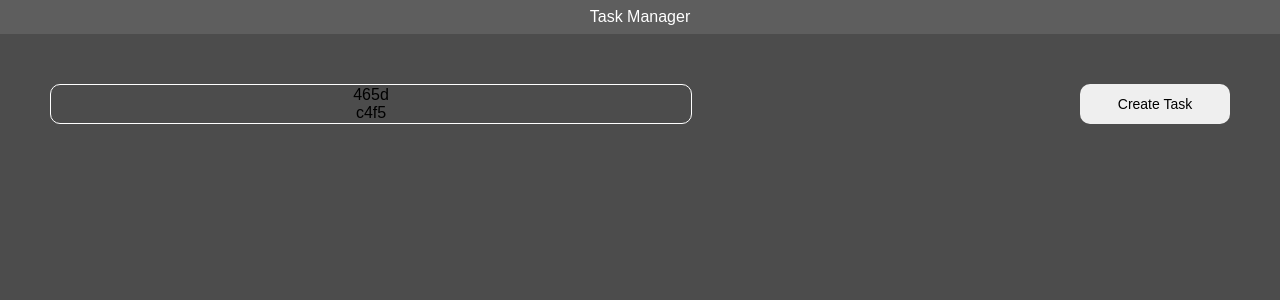
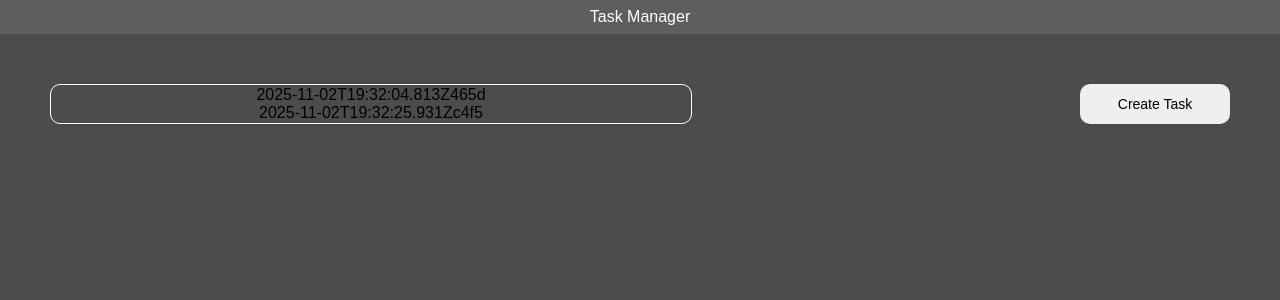
Before and after one commit to ivasykdok/type-script-lesson-001, a React (Vite) app: page / in a window 1280 px wide. Shown: the top 300 px of the page. Built offline with nearby package versions, Linux system fonts and the light colour scheme; data requests are answered from the project's data file.

Commit message:
crate service

```diff
--- a/src/api/apiController.tsx
+++ b/src/api/apiController.tsx
@@ -40,7 +40,7 @@ export class TaskController {
 }
 */
 
-import type { CreateTaskPayload, TaskData } from "../types.tsx";
+import type { CreateTaskPayload, Task } from "../types.tsx";
 import { ApiService } from "./apiService.tsx";
 
 export class ApiController {
@@ -50,11 +50,11 @@ export class ApiController {
     this.apiService = new ApiService();
   }
 
-  async getAllTasks(): Promise<TaskData[]> {
+  async getAllTasks(): Promise<Task[]> {
     return await this.apiService.fetchAllTasks();
   }
 
-  async createTask(data: CreateTaskPayload): Promise<TaskData | null> {
+  async createTask(data: CreateTaskPayload): Promise<Task | null> {
     return await this.apiService.createTask(data);
   }
 }
--- a/src/api/apiService.tsx
+++ b/src/api/apiService.tsx
@@ -1,4 +1,4 @@
-import type { TaskData } from "../types.tsx";
+import type { Task } from "../types.tsx";
 
 export class ApiService {
   private apiUrl: string;
@@ -7,7 +7,7 @@ export class ApiService {
     this.apiUrl = apiUrl;
   }
 
-  async fetchAllTasks(): Promise<TaskData[]> {
+  async fetchAllTasks(): Promise<Task[]> {
     try {
       const response = await fetch(this.apiUrl, {
         method: "GET",
@@ -29,7 +29,7 @@ export class ApiService {
     }
   }
 
-  async createTask(taskData: TaskData): Promise<TaskData | null> {
+  async createTask(taskData: Task): Promise<Task | null> {
     try {
       const response = await fetch(this.apiUrl, {
         method: "POST",
--- a/src/pages/Homepage.tsx
+++ b/src/pages/Homepage.tsx
@@ -1,13 +1,13 @@
 import { useNavigate } from "react-router-dom";
 import { useEffect, useState } from "react";
 import { ApiController } from "../api/apiController.tsx";
-import type { TaskData } from "../types.tsx";
+import type { Task } from "../types.tsx";
 
 const Homepage = () => {
   const navigate = useNavigate();
   const api = new ApiController();
 
-  const [taskList, setTaskList] = useState<TaskData[]>([]);
+  const [taskList, setTaskList] = useState<Task[]>([]);
 
   useEffect(() => {
     const fetchTasks = async () => {
@@ -30,6 +30,7 @@ const Homepage = () => {
           {taskList.length > 0 ? (
             taskList.map((task) => (
               <li key={task.id} className={"item"}>
+                <span>{task.createdAt}</span>
                 {task.id}
               </li>
             ))
--- a/src/types.tsx
+++ b/src/types.tsx
@@ -2,13 +2,7 @@ import { z } from "zod";
 
 export const statuses = ["todo", "in progress", "done"] as const;
 
-export interface TaskData {
-  title: string;
-  description?: string;
-  status?: "todo" | "in-progress" | "done";
-  priority?: "low" | "medium" | "high";
-  deadline?: string;
-}
+export type Status = (typeof statuses)[number];
 
 export type Task = {
   id: string;
@@ -18,7 +12,6 @@ export type Task = {
   createdAt: string;
   deadline: string | null;
 };
-
 
 export const taskSchema = z.object({
   title: z.string().min(1, "Title is required"),
@@ -30,4 +23,6 @@ export const taskSchema = z.object({
 
 export type CreateTaskData = z.infer<typeof taskSchema>;
 
-export type CreateTaskPayload = Omit<CreateTaskData, "createdAt"> & { createdAt: string };
+export type CreateTaskPayload = Omit<CreateTaskData, "createdAt"> & {
+  createdAt: string;
+};
```
